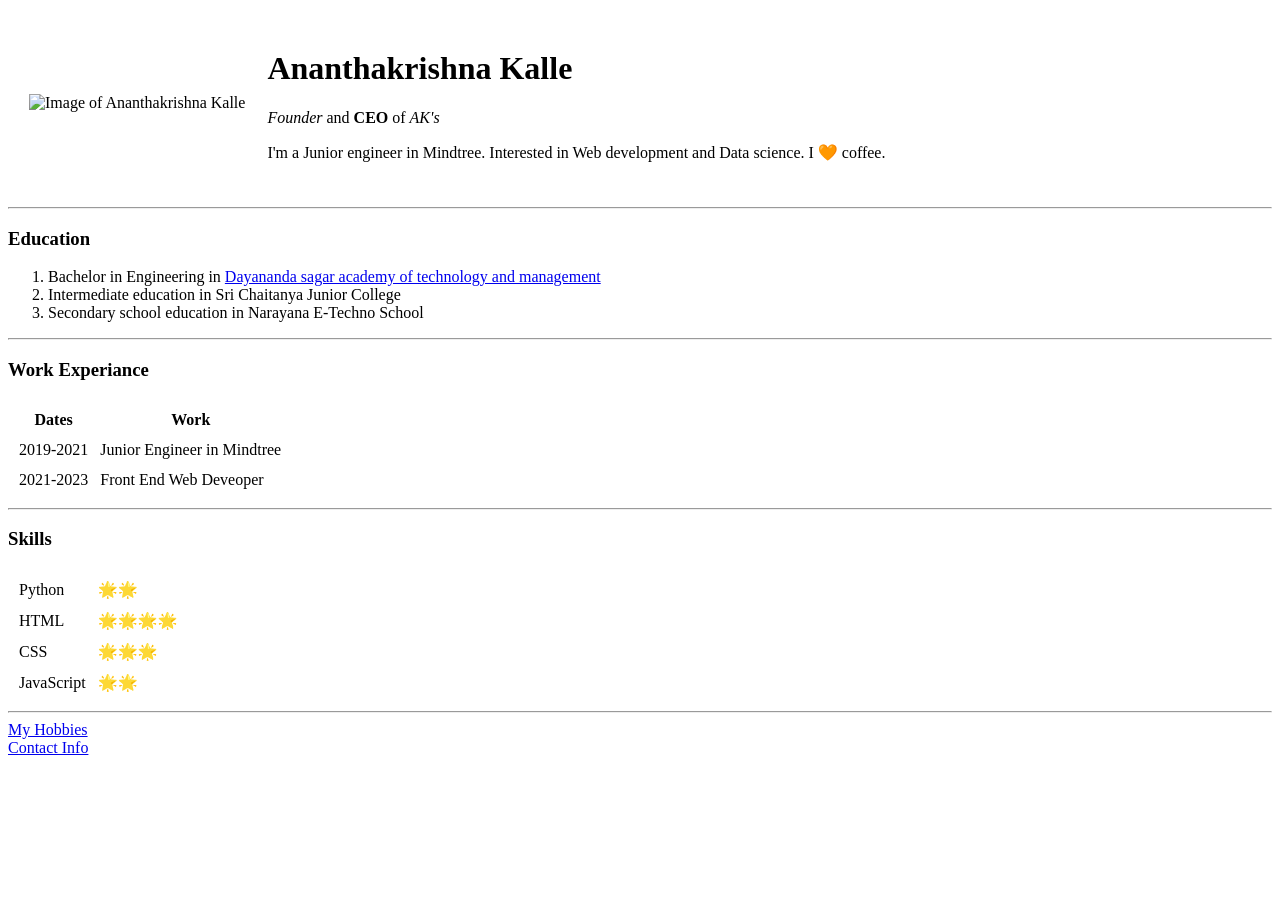
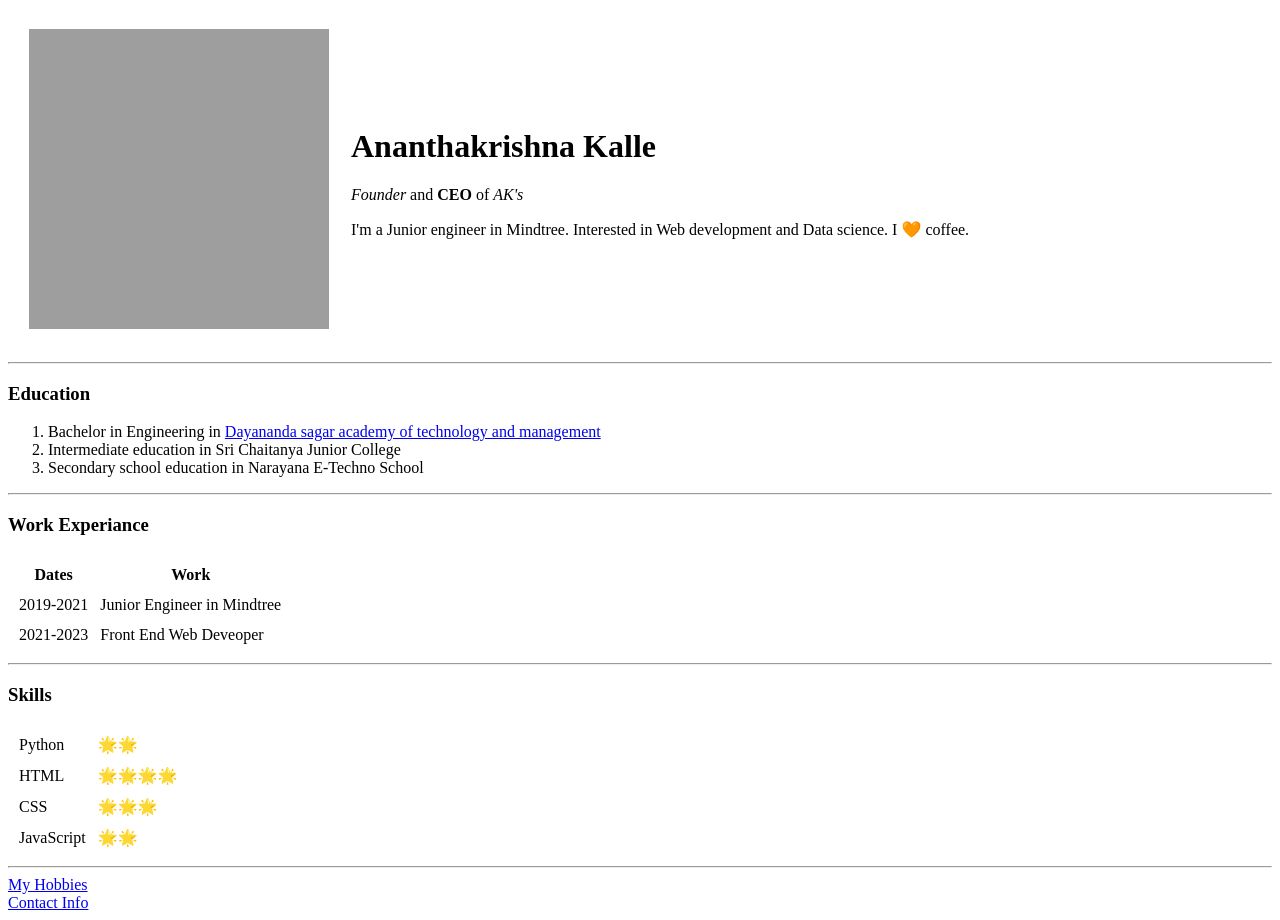
Before and after one commit to Ananthakrishna-kalle/CV, a plain HTML site: page index.html in a window 1280 px wide. Before the commit the page ends 800 px from the top, so only its background shows below. Drawn offline with Linux system fonts and the light colour scheme; the site is published under a folder, as on GitHub Pages, so addresses that start at the root find nothing.

Commit message:
Update index.html

```diff
--- a/index.html
+++ b/index.html
@@ -12,7 +12,7 @@
     <table cellspacing="20">
         <tr>
         <td>
-            <img src="/images/AnanthCircle.png" alt="Image of Ananthakrishna Kalle" height="300px" width="300px">
+            <img src="./images/AnanthCircle.png" alt="Image of Ananthakrishna Kalle" height="300px" width="300px">
         </td>
         <td>
             <h1>Ananthakrishna Kalle</h1>
```
